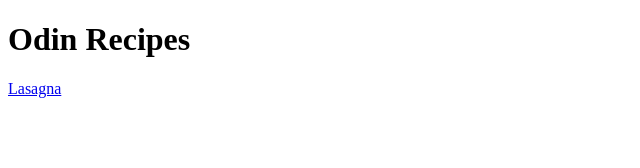
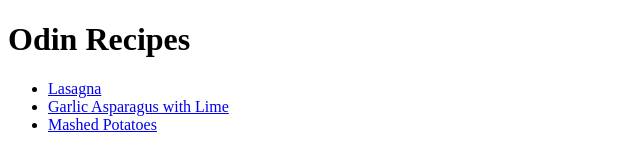
Before and after one commit to LilColeslaw/odin-recipes, a plain HTML site: page index.html in a window 1280 px wide. Shown: the whole page, without its empty margins (0-640 px from the left). Drawn offline with Linux system fonts and the light colour scheme.

Commit message:
Make recipe links in a list and create pages for the new recipes and link them

```diff
--- a/index.html
+++ b/index.html
@@ -10,6 +10,16 @@
     <h1>
         Odin Recipes
     </h1>
-    <a href="./recipes/lasagna.html">Lasagna</a>
+    <ul>
+        <li>
+            <a href="./recipes/lasagna.html">Lasagna</a>
+        </li>
+        <li>
+            <a href="./recipes/asparagus.html">Garlic Asparagus with Lime</a>
+        </li>
+        <li>
+            <a href="./recipes/mashed-potatoes.html">Mashed Potatoes</a>
+        </li>
+    </ul>
 </body>
 </html>
```
